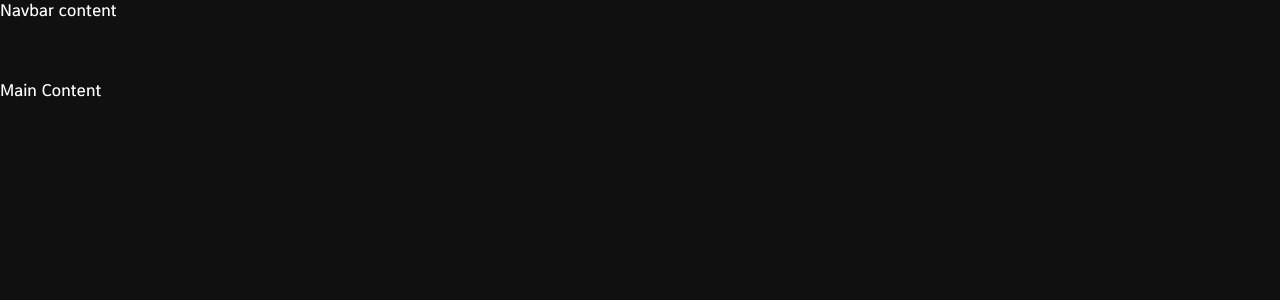
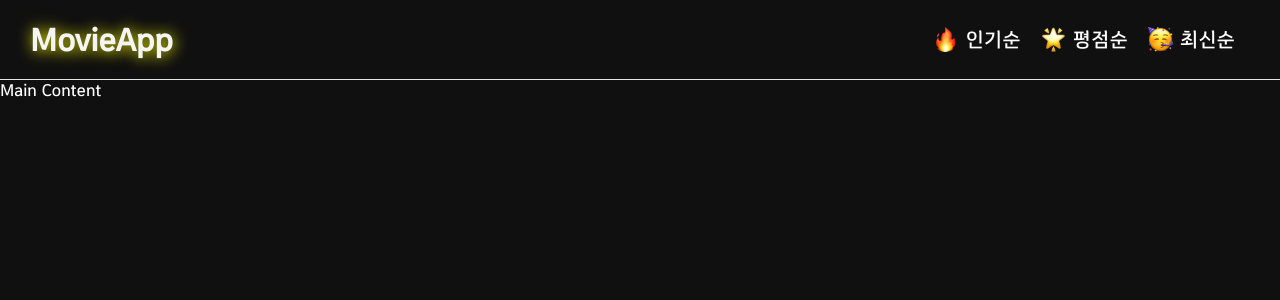
Before and after one commit to KaengEE/React-Vite-MovieApp, a React (Vite) app: page / in a window 1280 px wide. Shown: the top 300 px of the page. Built offline with nearby package versions, Linux system fonts and the light colour scheme.

Commit message:
네브바적용

```diff
--- a/src/App.jsx
+++ b/src/App.jsx
@@ -1,9 +1,10 @@
 import "./App.css";
+import Navbar from "./components/Navbar/Navbar";
 
 function App() {
   return (
     <div className="app">
-      <nav className="navbar">Navbar content</nav>
+      <Navbar />
       <main>Main Content</main>
     </div>
   );
--- a/src/components/Navbar/Navbar.css
+++ b/src/components/Navbar/Navbar.css
@@ -8,7 +8,9 @@
 
 .navbar > h1 {
   font-size: 30px;
-  color: #ffe400;
+  color: whitesmoke;
+  /* text그림자 */
+  text-shadow: 1px 1px 15px yellow;
 }
 
 .navbar_links {
@@ -19,15 +21,16 @@
 .navbar_links > a {
   display: flex;
   align-items: center;
+  margin-right: 10px;
   font-size: 20px;
   font-weight: 500;
   color: #fff;
   text-decoration: none;
-  padding: 0 15px;
+  padding: 0 5px;
 }
 
 .navbar_emoji {
   width: 25px;
   height: 25px;
-  margin-left: 7px;
+  margin-right: 7px;
 }
--- a/src/components/Navbar/Navbar.jsx
+++ b/src/components/Navbar/Navbar.jsx
@@ -6,6 +6,7 @@ import Party from "../../assets/partying-face.png";
 
 import React from "react";
 
+//rfc 단축키
 export default function Navbar() {
   return (
     <nav className="navbar">
@@ -13,16 +14,16 @@ export default function Navbar() {
 
       <div className="navbar_links">
         <a href="">
+          <img className="navbar_emoji" src={Fire} alt="fire emoji" />
           인기순
-          <img className="navbar_emoji" src={Fire} alt="fire emoji" />
         </a>
         <a href="">
+          <img className="navbar_emoji" src={Star} alt="star emoji" />
           평점순
-          <img className="navbar_emoji" src={Star} alt="star emoji" />
         </a>
         <a href="">
+          <img className="navbar_emoji" src={Party} alt="party emoji" />
           최신순
-          <img className="navbar_emoji" src={Party} alt="party emoji" />
         </a>
       </div>
     </nav>
```
